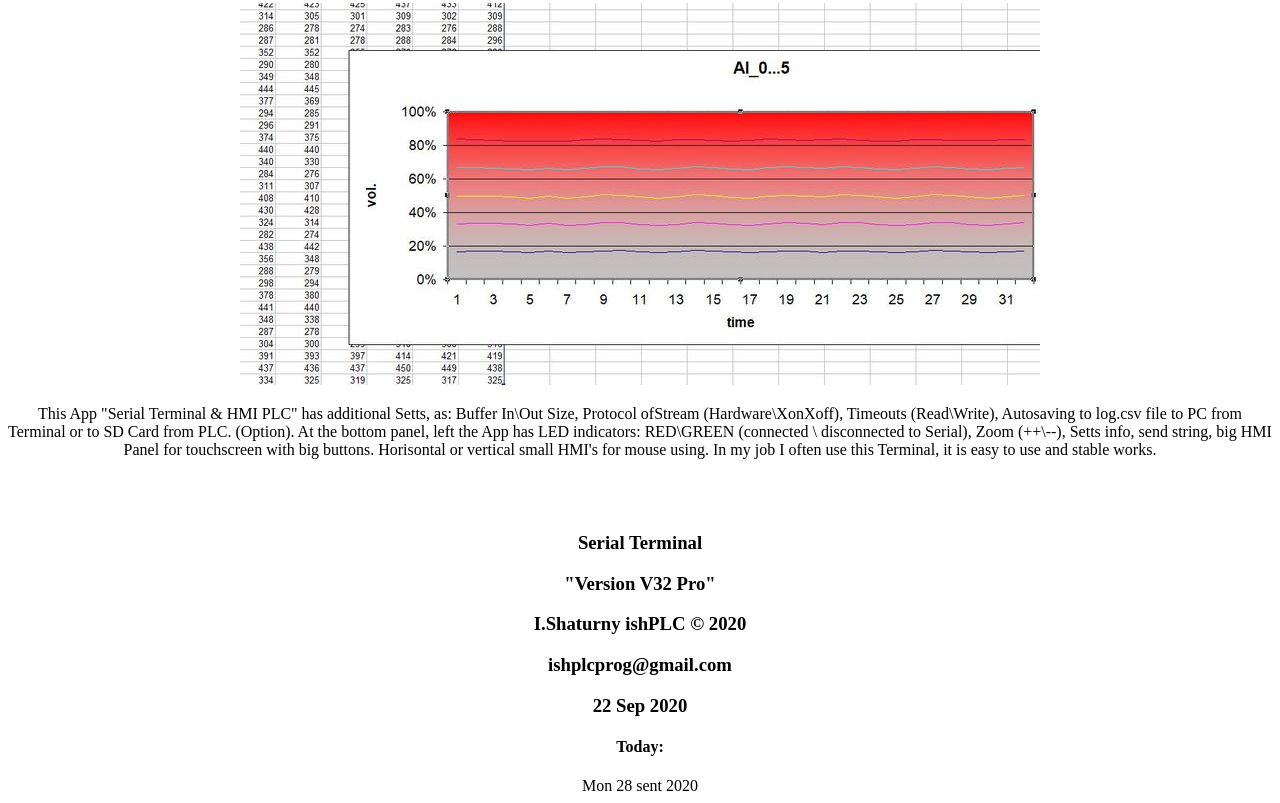
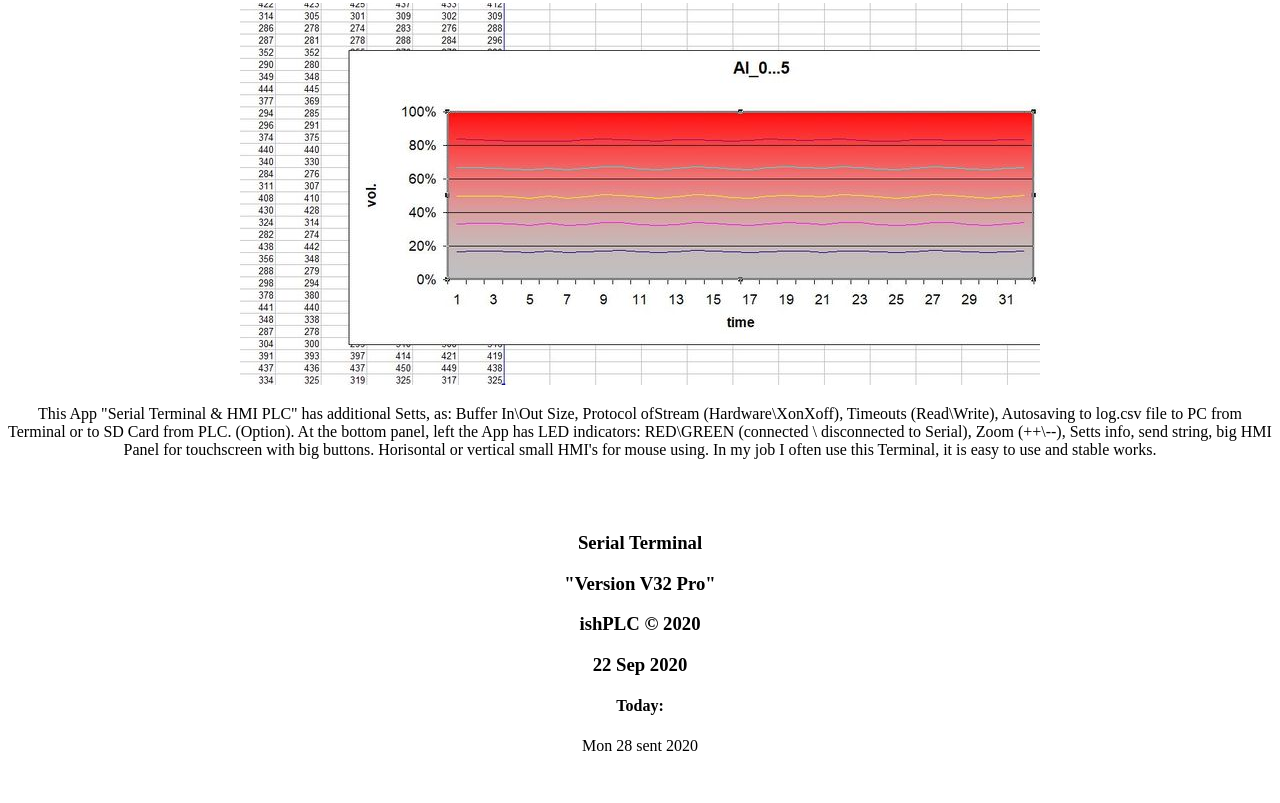
Before and after one commit to ishPLC/SISH32pro.github.io, a plain HTML site: page index.html in a window 1280 px wide. Shown: the part 3642-4445 px from the top of the page. After the commit the page ends 4405 px from the top, so only its background shows below. Drawn offline with Linux system fonts and the light colour scheme.

Commit message:
Update index.html

```diff
--- a/index.html
+++ b/index.html
@@ -83,8 +83,7 @@ In my job I often use this Terminal, it is easy to use and stable works.
 
 	<center><h3> Serial Terminal  </h3>
 	<center><h3> "Version V32 Pro"  </h3>
-	<center><h3> I.Shaturny ishPLC © 2020 </h3>
-	<center><h3>  ishplcprog@gmail.com  </h3>
+	<center><h3>ishPLC © 2020 </h3>
 	<center><h3> 22 Sep 2020 </h3>
 
 	<center><h4> Today: </h4>
```
